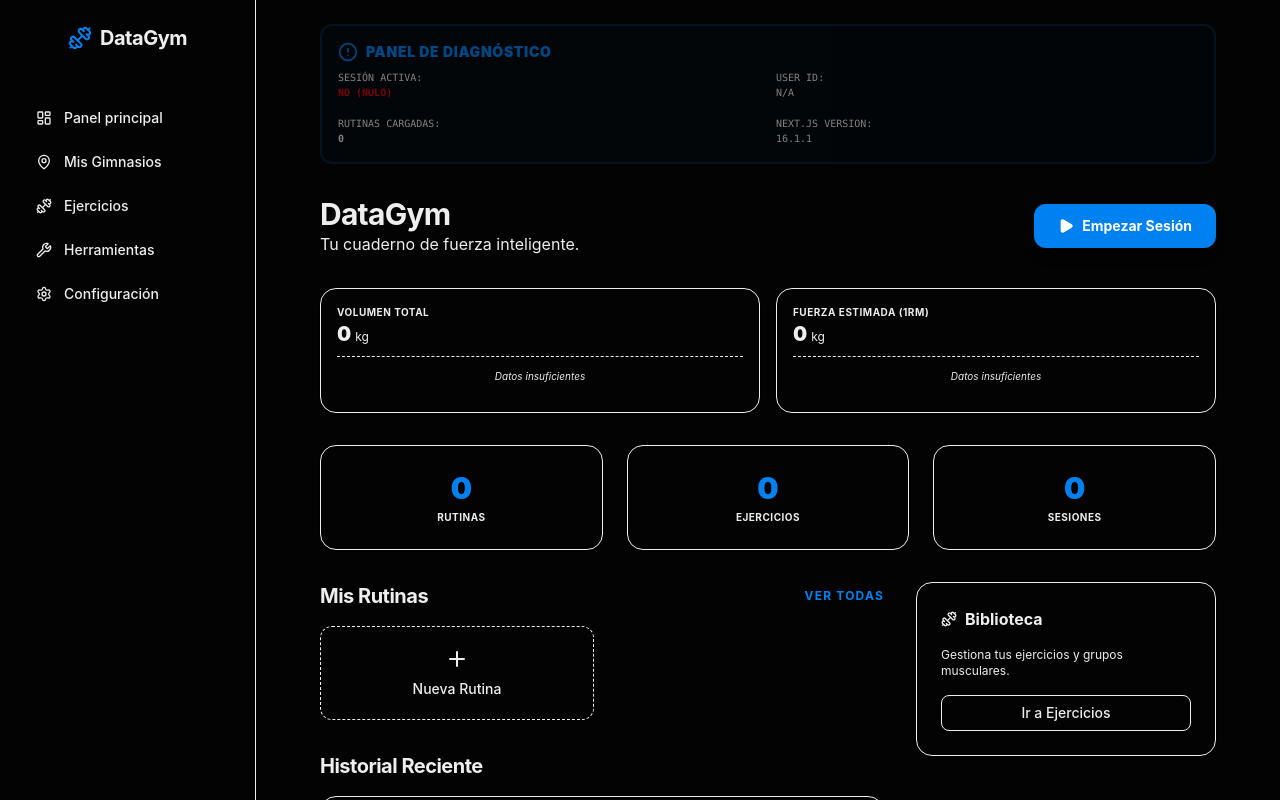
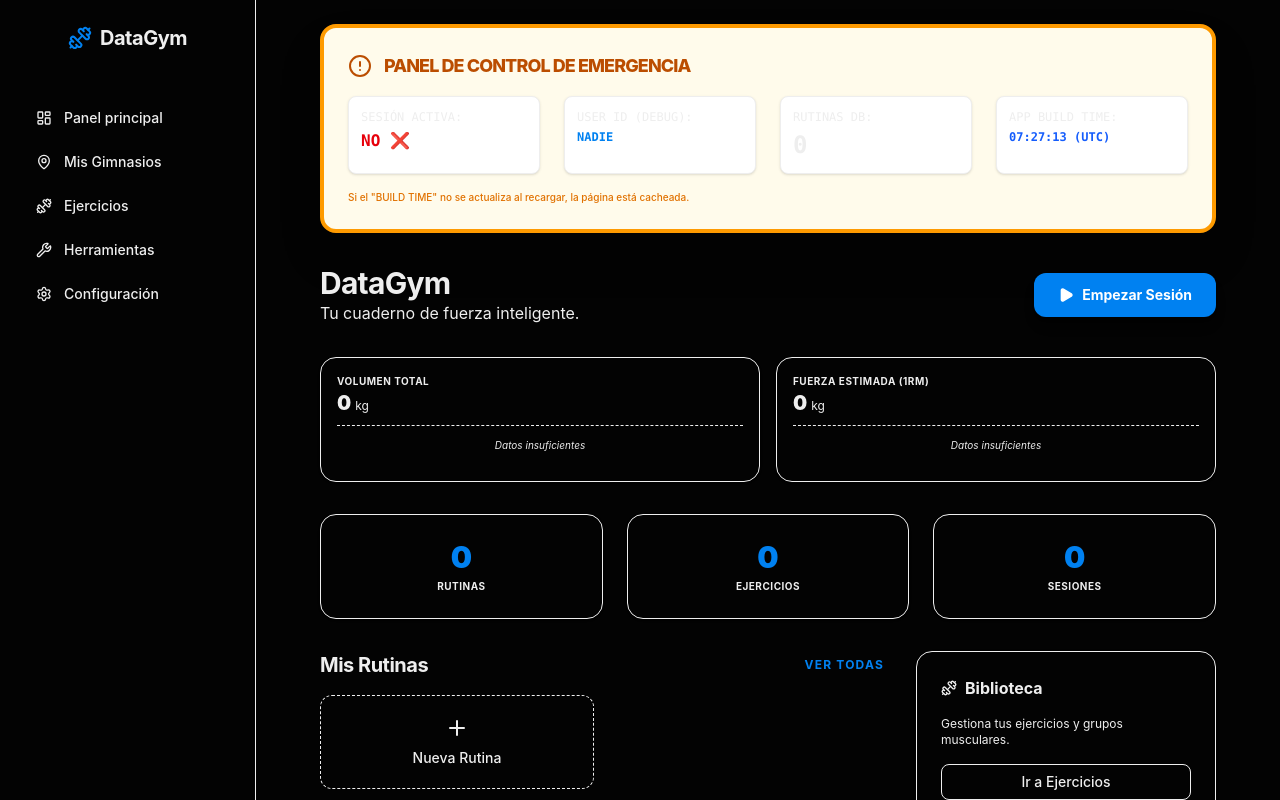
Before and after one commit to srbitgithub/datagymroutines, a Next.js app: page /dashboard in a window 1280 px wide. Shown: the top 800 px of the page. Built offline with nearby package versions, Linux system fonts and the light colour scheme.

Commit message:
fix(auth): standardize session management with getAll/setAll and add visual UI diagnostic panel

```diff
--- a/src/app/dashboard/page.tsx
+++ b/src/app/dashboard/page.tsx
@@ -19,31 +19,36 @@ export default async function DashboardPage() {
 
     return (
         <div className="max-w-4xl mx-auto space-y-8">
-            {/* PANEL DE DIAGNÓSTICO TEMPORAL */}
-            <div className="rounded-xl border-2 border-brand-primary/20 bg-brand-primary/5 p-4 space-y-2 animate-pulse">
-                <div className="flex items-center gap-2 text-brand-primary">
-                    <AlertCircle className="h-5 w-5" />
-                    <h2 className="font-black uppercase tracking-wider text-sm">Panel de Diagnóstico</h2>
+            {/* PANEL DE DIAGNÓSTICO ULTRA-VISIBLE */}
+            <div className="rounded-2xl border-4 border-amber-500 bg-amber-50 p-6 shadow-2xl space-y-4">
+                <div className="flex items-center gap-3 text-amber-700">
+                    <AlertCircle className="h-6 w-6" />
+                    <h2 className="font-extrabold uppercase tracking-tighter text-lg">Panel de Control de Emergencia</h2>
                 </div>
-                <div className="grid grid-cols-2 gap-4 text-[10px] font-mono">
-                    <div>
-                        <p className="text-muted-foreground">SESIÓN ACTIVA:</p>
-                        <p className={authUser ? "text-green-600 font-bold" : "text-red-600 font-bold"}>
-                            {authUser ? "SÍ (AUTENTICADO)" : "NO (NULO)"}
+                <div className="grid grid-cols-1 md:grid-cols-2 lg:grid-cols-4 gap-6 text-xs font-mono">
+                    <div className="bg-white p-3 rounded-lg border shadow-sm">
+                        <p className="text-muted-foreground mb-1">SESIÓN ACTIVA:</p>
+                        <p className={authUser ? "text-green-600 font-bold text-base" : "text-red-600 font-bold text-base"}>
+                            {authUser ? "SÍ ✅" : "NO ❌"}
                         </p>
                     </div>
-                    <div>
-                        <p className="text-muted-foreground">USER ID:</p>
-                        <p className="truncate" title={authUser?.id || "N/A"}>{authUser?.id || "N/A"}</p>
+                    <div className="bg-white p-3 rounded-lg border shadow-sm">
+                        <p className="text-muted-foreground mb-1">USER ID (DEBUG):</p>
+                        <p className="truncate text-brand-primary font-bold" title={authUser?.id || "N/A"}>
+                            {authUser?.id ? authUser.id.substring(0, 12) + "..." : "NADIE"}
+                        </p>
                     </div>
-                    <div>
-                        <p className="text-muted-foreground">RUTINAS CARGADAS:</p>
-                        <p className="font-bold">{routines.length}</p>
+                    <div className="bg-white p-3 rounded-lg border shadow-sm">
+                        <p className="text-muted-foreground mb-1">RUTINAS DB:</p>
+                        <p className="text-2xl font-black">{routines.length}</p>
                     </div>
-                    <div>
-                        <p className="text-muted-foreground">NEXT.JS VERSION:</p>
-                        <p>16.1.1</p>
+                    <div className="bg-white p-3 rounded-lg border shadow-sm">
+                        <p className="text-muted-foreground mb-1">APP BUILD TIME:</p>
+                        <p className="font-bold text-blue-600">{new Date().toISOString().substring(11, 19)} (UTC)</p>
                     </div>
+                </div>
+                <div className="text-[10px] text-amber-600 font-medium">
+                    Si el "BUILD TIME" no se actualiza al recargar, la página está cacheada.
                 </div>
             </div>
 
--- a/src/middleware.ts
+++ b/src/middleware.ts
@@ -1,60 +1,38 @@
-import { createServerClient, type CookieOptions } from '@supabase/ssr'
+import { createServerClient } from '@supabase/ssr'
 import { NextResponse, type NextRequest } from 'next/server'
 
 export async function middleware(request: NextRequest) {
-    let response = NextResponse.next({
-        request: {
-            headers: request.headers,
-        },
+    let supabaseResponse = NextResponse.next({
+        request,
     })
 
     const supabaseUrl = process.env.NEXT_PUBLIC_SUPABASE_URL
     const supabaseAnonKey = process.env.NEXT_PUBLIC_SUPABASE_ANON_KEY
 
-    if (!supabaseUrl || !supabaseAnonKey) {
-        return response
-    }
+    if (!supabaseUrl || !supabaseAnonKey) return supabaseResponse
 
     const supabase = createServerClient(
         supabaseUrl,
         supabaseAnonKey,
         {
             cookies: {
-                get(name: string) {
-                    return request.cookies.get(name)?.value
+                getAll() {
+                    return request.cookies.getAll()
                 },
-                set(name: string, value: string, options: CookieOptions) {
-                    request.cookies.set({
-                        name,
-                        value,
-                        ...options,
+                setAll(cookiesToSet) {
+                    cookiesToSet.forEach(({ name, value }) => request.cookies.set(name, value))
+                    supabaseResponse = NextResponse.next({
+                        request,
                     })
-                    response = NextResponse.next({
-                        request: {
-                            headers: request.headers,
-                        },
-                    })
-                    response.cookies.set({
-                        name,
-                        value,
-                        ...options,
-                    })
-                },
-                remove(name: string, options: CookieOptions) {
-                    request.cookies.delete(name)
-                    response = NextResponse.next({
-                        request: {
-                            headers: request.headers,
-                        },
-                    })
-                    response.cookies.delete(name)
+                    cookiesToSet.forEach(({ name, value, options }) =>
+                        supabaseResponse.cookies.set(name, value, options)
+                    )
                 },
             },
         }
     )
 
     // IMPORTANT: Avoid calling getUser() if we don't need auth check for specific routes
-    // to improve performance and avoid unnecessary Edge Runtime calls.
     const isDashboard = request.nextUrl.pathname.startsWith('/dashboard')
     const isAuthRoute = ['/login', '/register', '/forgot-password'].includes(request.nextUrl.pathname)
 
@@ -62,9 +40,9 @@ export async function middleware(request: NextRequest) {
         const { data: { user } } = await supabase.auth.getUser()
 
         if (user) {
-            console.log(`[Middleware] Usuario detectado: ${user.id} en ${request.nextUrl.pathname}`);
+            console.info(`[Middleware] Usuario detectado: ${user.id} en ${request.nextUrl.pathname}`);
         } else {
-            console.warn(`[Middleware] No se detectó usuario en ruta protegida: ${request.nextUrl.pathname}`);
+            console.warn(`[Middleware] No se detectó usuario en: ${request.nextUrl.pathname}`);
         }
 
         if (!user && isDashboard) {
@@ -76,7 +54,7 @@ export async function middleware(request: NextRequest) {
         }
     }
 
-    return response
+    return supabaseResponse
 }
 
 export const config = {
--- a/src/modules/auth/infrastructure/adapters/SupabaseServerClient.ts
+++ b/src/modules/auth/infrastructure/adapters/SupabaseServerClient.ts
@@ -1,4 +1,4 @@
-import { createServerClient, type CookieOptions } from '@supabase/ssr'
+import { createServerClient } from '@supabase/ssr'
 import { cookies } from 'next/headers'
 
 export async function createServerSideClient() {
@@ -13,30 +13,23 @@ export async function createServerSideClient() {
     }
 
     const cookieStore = await cookies()
-    console.log(`[SupabaseServerClient] Solicitando cliente. Cookies presentes: ${cookieStore.getAll().length}`);
+    console.info(`[SupabaseServerClient] Creando cliente. Cookies: ${cookieStore.getAll().length}`);
 
     return createServerClient(
         supabaseUrl || 'https://placeholder.supabase.co',
         supabaseAnonKey || 'placeholder',
         {
             cookies: {
-                get(name: string) {
-                    return cookieStore.get(name)?.value
+                getAll() {
+                    return cookieStore.getAll()
                 },
-                set(name: string, value: string, options: CookieOptions) {
+                setAll(cookiesToSet) {
                     try {
-                        cookieStore.set({ name, value, ...options })
-                    } catch (error) {
-                        // The `set` method was called from a Server Component.
-                        // This can be ignored if you have middleware refreshing
-                        // user sessions.
-                    }
-                },
-                remove(name: string, options: CookieOptions) {
-                    try {
-                        cookieStore.delete(name)
-                    } catch (error) {
-                        // The `remove` method was called from a Server Component.
+                        cookiesToSet.forEach(({ name, value, options }) =>
+                            cookieStore.set(name, value, options)
+                        )
+                    } catch {
+                        // The `setAll` method was called from a Server Component.
                         // This can be ignored if you have middleware refreshing
                         // user sessions.
                     }
```
